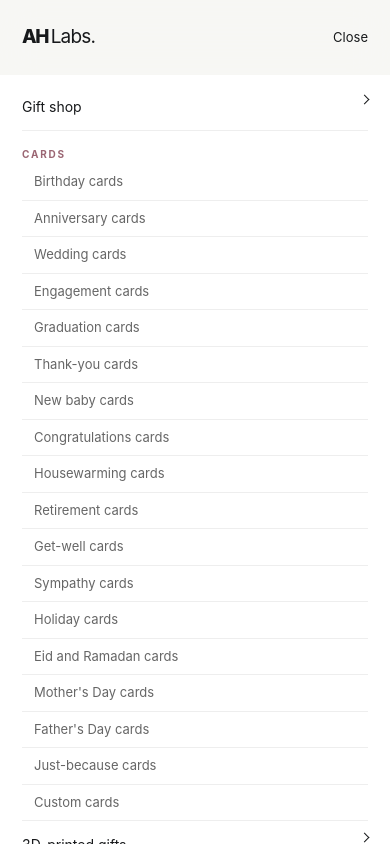
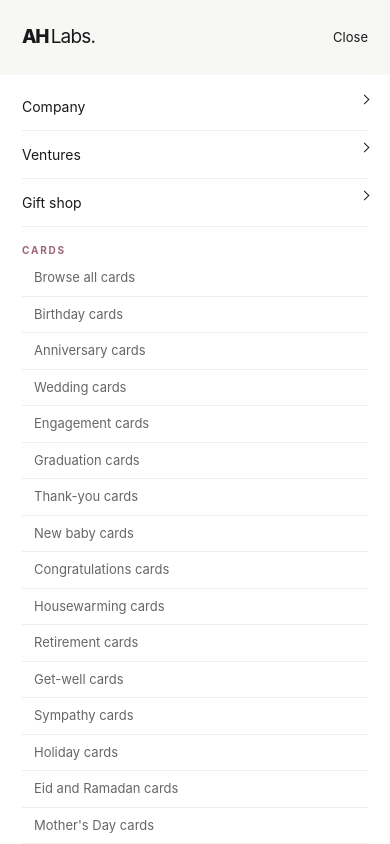
Before and after one commit to humzam241241/AH-Labs-Inc, a Next.js app: page / in a window 390 px wide. Both pictures are taken after a click on the button "Menu". Shown: the top 844 px of the page. Built offline with nearby package versions, Linux system fonts and the light colour scheme.

Commit message:
Improve mobile shop navigation

```diff
--- a/components/navbar.tsx
+++ b/components/navbar.tsx
@@ -45,8 +45,11 @@ export function Navbar() {
       <button className="menu-button" aria-expanded={open} aria-controls="mobile-nav" onClick={() => setOpen(!open)}>{open ? "Close" : "Menu"}</button>
     </div>
     {open && <nav id="mobile-nav" className="mobile-nav" aria-label="Mobile navigation"><div className="site-shell">
+      <Link href="/" onClick={() => setOpen(false)}>Company<span className="css-arrow" /></Link>
+      <Link href="/#ventures" onClick={() => setOpen(false)}>Ventures<span className="css-arrow" /></Link>
       <Link href="/gifts" onClick={() => setOpen(false)}>Gift shop<span className="css-arrow" /></Link>
       <p className="mobile-nav-label">Cards</p>
+      <Link className="mobile-card-link" href="/gifts/cards" onClick={() => setOpen(false)}>Browse all cards</Link>
       {cardLinks.map(([label, id]) => <Link className="mobile-card-link" key={id} href={`/gifts/cards#${id}`} onClick={() => setOpen(false)}>{label}</Link>)}
       <Link href="/gifts/3d-printed" onClick={() => setOpen(false)}>3D-printed gifts<span className="css-arrow" /></Link>
       <Link href="/gifts/cards#bulk-orders" onClick={() => setOpen(false)}>Bulk orders<span className="css-arrow" /></Link>
```
